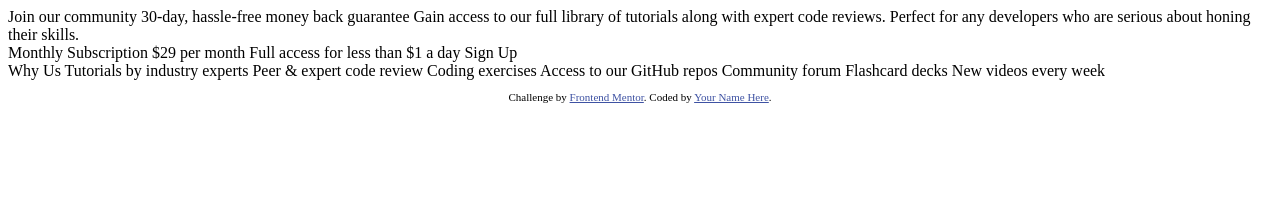
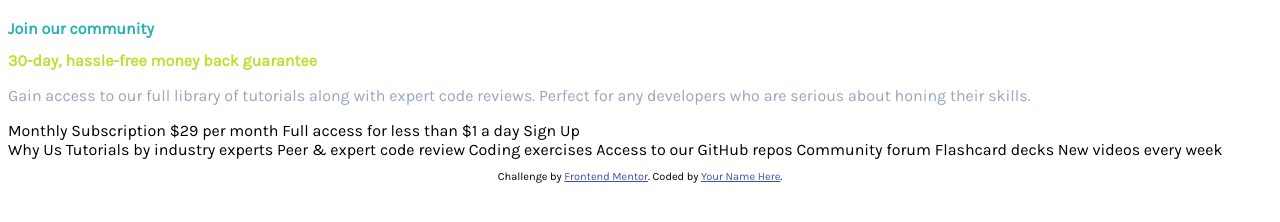
Before and after one commit to gabrielgomeso/16-frontend-projects-frontendmentor, a plain HTML site: page single-price-grid-component-master/index.html in a window 1280 px wide. Drawn offline with Linux system fonts and the light colour scheme.

Commit message:
Update index.html

```diff
--- a/single-price-grid-component-master/index.html
+++ b/single-price-grid-component-master/index.html
@@ -9,6 +9,7 @@
   <link rel="icon" type="image/png" sizes="32x32" href="./images/favicon-32x32.png">
 
   <title>Frontend Mentor | Single Price Grid Component</title>
+  <link href="https://fonts.googleapis.com/css2?family=Karla&display=swap" rel="stylesheet">
 
   <!-- Feel free to remove these styles or customise in your own stylesheet 👍 -->
   <style>
@@ -20,17 +21,46 @@
     .attribution a {
       color: hsl(228, 45%, 44%);
     }
+
+    body {
+      font-size: 16px;
+      font-family: 'Karla', sans-serif;
+    }
+
+    #container {
+      display: flex;
+      flex-direction: column;
+    }
+
+    .box-1 {
+      background-color: #FFFFFF;
+    }
+
+    .box-1 h1 {
+      font-size: 16px;
+      color: hsl(179, 62%, 43%);
+    }
+
+    .box-1 h2 {
+      font-size: 16px;
+      color: hsl(71, 73%, 54%);
+    }
+
+    .box-1 p{
+      color: hsl(218, 22%, 67%);
+    }
   </style>
 </head>
 
 <body>
   <div id="container">
-    <div class="box-1">Join our community
+    <div class="box-1">
+      <h1>Join our community</h1>
 
-      30-day, hassle-free money back guarantee
+      <h2>30-day, hassle-free money back guarantee</h2>
 
-      Gain access to our full library of tutorials along with expert code reviews.
-      Perfect for any developers who are serious about honing their skills.
+      <p> Gain access to our full library of tutorials along with expert code reviews.
+        Perfect for any developers who are serious about honing their skills.</p>
     </div>
     <div class="box-2">
       Monthly Subscription
```
